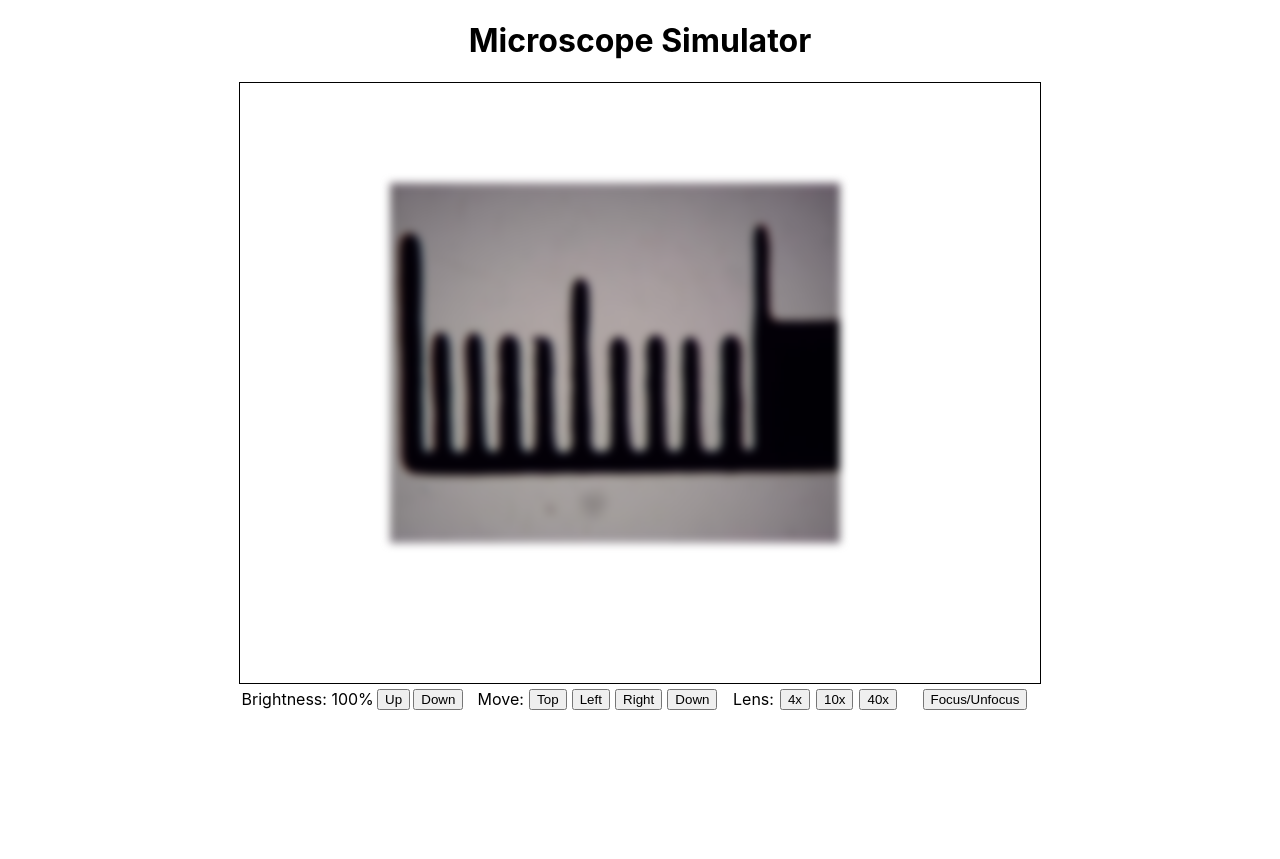
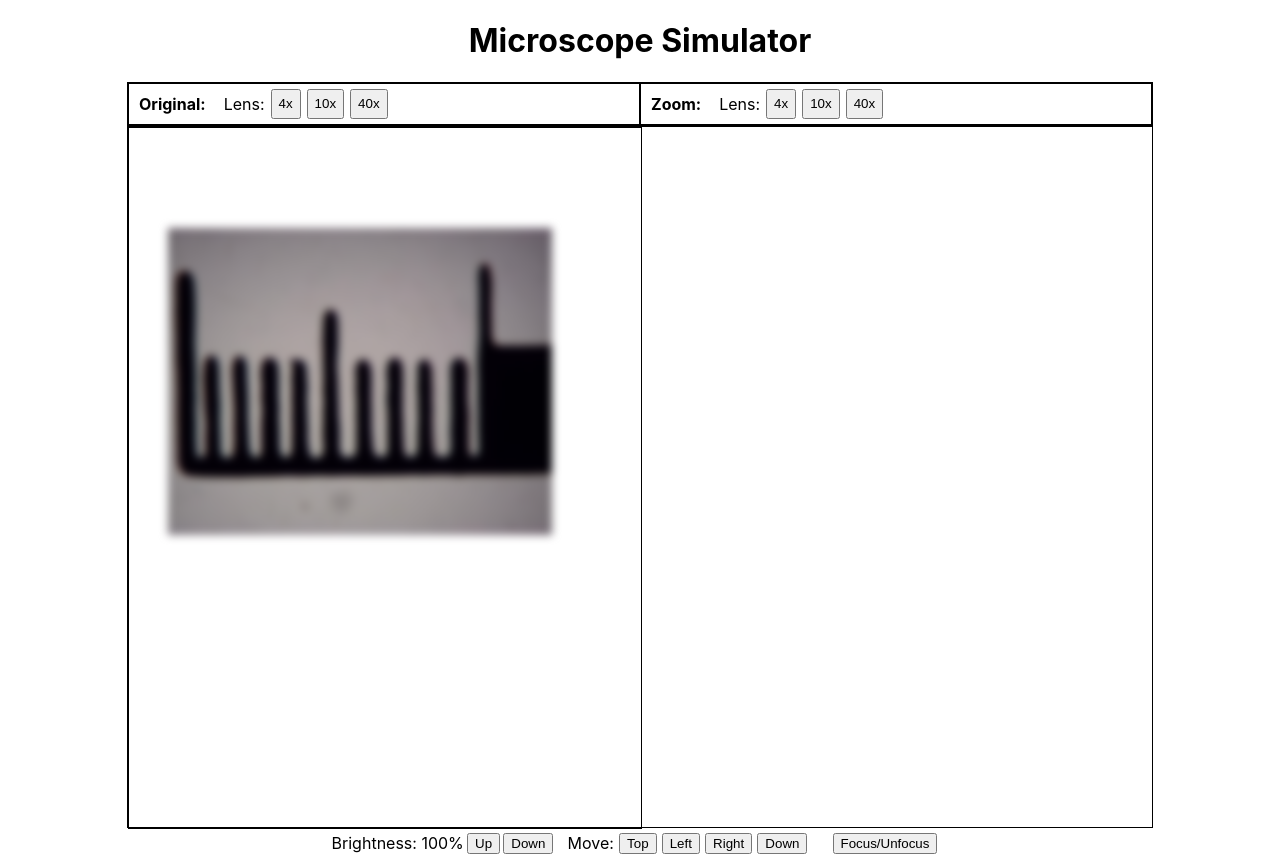
Before and after one commit to ssial/microscope_simulator, a React (Create React App) app in the folder microscope/: page / in a window 1280 px wide. Before the commit the page ends 800 px from the top, so only its background shows below. Built offline with nearby package versions, Linux system fonts and the light colour scheme.

Commit message:
zoom and original partion added. lens move broken

```diff
--- a/microscope/src/microscopeContainer.js
+++ b/microscope/src/microscopeContainer.js
@@ -6,7 +6,7 @@ import specimen3 from "./imgs/thumbnail_Scale_40X.jpg";
 export default class MicroscopeContainer extends React.Component {
     constructor(props) {
         super(props);
-        this.state = { top: 100, right: 25, brightness: 100, blur: "4px", lens: "4x", src: specimen1, filter: "blur"}
+        this.state = { top: 100, right: 25, brightness: 100, blur: "4px", lens: "4x", src: specimen1, filter: "blur" }
     }
 
     handleChange = event => {
@@ -78,24 +78,24 @@ export default class MicroscopeContainer extends React.Component {
         }
         else if (event.target.id === "4x") {
             this.setState({
-                lens: "4x",
+                lens: "4xOriginal",
                 src: specimen1
             })
         }
         else if (event.target.id === "10x") {
             this.setState({
-                lens: "10x",
+                lens: "10xOriginal",
                 src: specimen2
             })
         }
         else if (event.target.id === "40x") {
             this.setState({
-                lens: "40x",
+                lens: "40xOriginal",
                 src: specimen3
             })
         }
         else if (event.target.id === "focus") {
-            if(this.state.filter==="blur") {
+            if (this.state.filter === "blur") {
                 //if button clicked under blur state, unblur
                 this.setState({
                     blur: "0px",
@@ -130,7 +130,33 @@ export default class MicroscopeContainer extends React.Component {
         return (
             <div>
                 <div style={{ width: "100%", display: "flex", justifyContent: "center" }}>
-                    <div style={{ width: "800px", height: "600px", border: "solid black 1px" }} onKeyPress={this.handleKeyPress}><img src={this.state.src} style={{ width: "450px", position: "relative", top: this.state.top, right: this.state.right, filter:(this.state.filter==="brightness") ? "brightness(" + this.state.brightness + "%)" : "blur(" + this.state.blur + ")" }} alt="Comb under microscope" />
+                    <div style={{ width: "80%", border: "solid black 1px", display: "flex" }}>
+                        <div style={{ width: "50%", border: "solid black 1px", textAlign: "left", display:"flex" }}>
+                            <div style={{ margin: 10 }}><b>Original:</b></div>
+                            <div style={{ width: "170px", display: "flex", justifyContent: "space-around", margin: 5 }}>
+                                <div style={{ display:"flex", justifyContent:"center", flexDirection:"column"}}>Lens: </div>
+                                <button id="4xOriginal" onClick={this.handleChange} type="button">4x</button>
+                                <button id="10xOriginal" onClick={this.handleChange} type="button">10x</button>
+                                <button id="40xOriginal" onClick={this.handleChange} type="button">40x</button>
+                            </div>
+                        </div>
+                        <div style={{ width: "50%", border: "solid black 1px", textAlign: "left", display:"flex" }}>
+                            <div style={{ margin: 10 }}><b>Zoom:</b></div>
+                            <div style={{ width: "170px", display: "flex", justifyContent: "space-around", margin: 5 }}>
+                                <div style={{ display:"flex", justifyContent:"center", flexDirection:"column"}}>Lens: </div>
+                                <button id="4xZoom" onClick={this.handleChange} type="button">4x</button>
+                                <button id="10xZoom" onClick={this.handleChange} type="button">10x</button>
+                                <button id="40xZoom" onClick={this.handleChange} type="button">40x</button>
+                            </div>
+                        </div>
+                    </div>
+
+                </div>
+                <div style={{ width: "100%", display: "flex", justifyContent: "center" }}>
+                    <div style={{ width: "80%", height: 700, border: "solid black 1px" }} onKeyPress={this.handleKeyPress}>
+                        <div style={{ width: "50%", height: "100%", border: "solid black 1px" }}>
+                            <img src={this.state.src} style={{ width: "75%", position: "relative", top: this.state.top, right: this.state.right, filter: (this.state.filter === "brightness") ? "brightness(" + this.state.brightness + "%)" : "blur(" + this.state.blur + ")" }} alt="Comb under microscope" />
+                        </div>
                     </div>
                 </div>
                 <div style={{ width: "100%", display: "flex", justifyContent: "center" }}>
@@ -146,12 +172,7 @@ export default class MicroscopeContainer extends React.Component {
                         <button id="right" onClick={this.handleChange} type="button">Right</button>
                         <button id="down" onClick={this.handleChange} type="button">Down</button>
                     </div>
-                    <div style={{ width: "170px", display: "flex", justifyContent: "space-around", margin: 5 }}>
-                        <div>Lens: </div>
-                        <button id="4x" onClick={this.handleChange} type="button">4x</button>
-                        <button id="10x" onClick={this.handleChange} type="button">10x</button>
-                        <button id="40x" onClick={this.handleChange} type="button">40x</button>
-                    </div>
+
                     <div style={{ width: "130px", display: "flex", justifyContent: "space-around", margin: 5 }}>
                         <button id="focus" onClick={this.handleChange} type="button">Focus/Unfocus</button>
                     </div>
```
